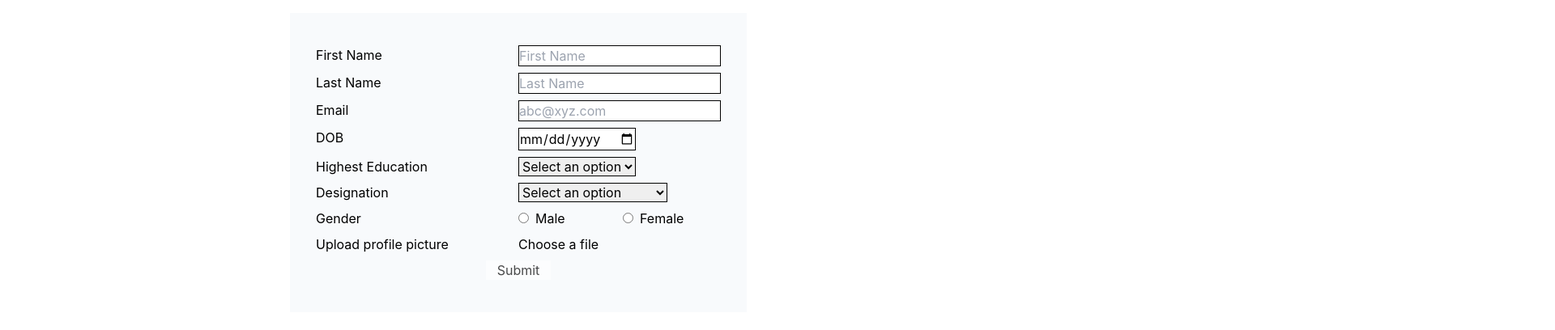
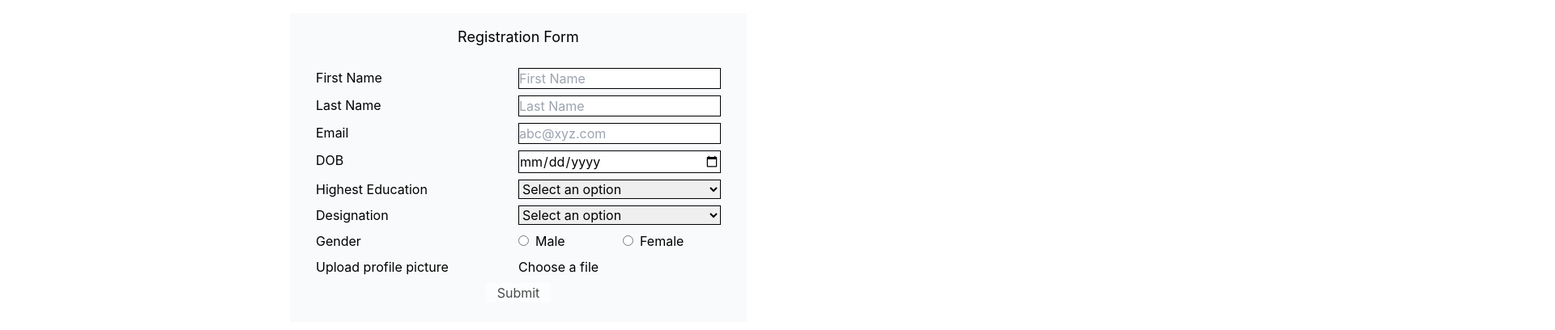
Before and after one commit to Nishith1998/React-Learning, a React (Create React App) app: page / in a window 1280 px wide. Shown: the top 408 px of the page at 81% size, 1920 px wide, since content can reach past the window. Built offline with nearby package versions, Linux system fonts and the light colour scheme.

Commit message:
Optimize code structure

```diff
--- a/package.json
+++ b/package.json
@@ -5,6 +5,7 @@
   "dependencies": {
     "@emotion/react": "^11.11.1",
     "@emotion/styled": "^11.11.0",
+    "@mui/icons-material": "^5.11.16",
     "@mui/material": "^5.13.6",
     "@testing-library/jest-dom": "^5.16.5",
     "@testing-library/react": "^13.4.0",
--- a/src/components/Form/Form.tsx
+++ b/src/components/Form/UserRegistrationForm.tsx
@@ -3,8 +3,8 @@ import { GenericForm } from "../UI/GenericForm/GenericForm";
 import { FORM_FIELDS } from "../../models/constants";
 import { GenericFormField, FormValue } from "../../models/types";
 import { useEffect } from "react";
-// change name of form
-export const Form = (props: {
+
+export const UserRegistrationForm = (props: {
   onAddUser: (userInfo: FormValue) => void;
   formValue: FormValue;
 }) => {
@@ -18,8 +18,6 @@ export const Form = (props: {
 
   useEffect(() => {}, [props.formValue]);
 
-  console.log("Form: formValue: ", props.formValue);
-
   const formFields = FORM_FIELDS.map((fields: GenericFormField<FormValue>) => {
     fields.value = props.formValue[fields.id];
     return fields;
@@ -27,6 +25,7 @@ export const Form = (props: {
 
   return (
     <Card className="flex-col bg-slate-50">
+      <div className="text-lg text-center w-full">Registration Form</div>
       <GenericForm formFields={formFields} onSubmit={onSubmit} />
     </Card>
   );
--- a/src/components/Layout/Dashboard.tsx
+++ b/src/components/Layout/Dashboard.tsx
@@ -1,5 +1,5 @@
 import { useState } from "react";
-import { Form } from "../Form/Form";
+import { UserRegistrationForm } from "../Form/UserRegistrationForm";
 import { UserInfo } from "../User/UserInfo";
 import { FormValue } from "../../models/types";
 import { INITIAL_FORM_VALUE } from "../../models/constants";
@@ -33,13 +33,12 @@ export const Dashboard = () => {
   };
 
   const onEditHandler = (item: FormValue) => {
-    console.log("edit", item);
     setCurrentUserFormValue(item);
   };
 
   return (
     <>
-      <Form formValue={currentUserFormValue} onAddUser={addUserHandler} />
+      <UserRegistrationForm formValue={currentUserFormValue} onAddUser={addUserHandler} />
       {userDetails.length !== 0 && (
         <UserInfo
           userDetails={userDetails}
--- a/src/components/UI/GenericForm/FormField.tsx
+++ b/src/components/UI/GenericForm/FormField.tsx
@@ -90,6 +90,6 @@ export const FormField = (props: {
   ) => {
     props.onInputChange(label, value, isValid);
   };
-  // object with keys directly access the value of JSX
+
   return <>{inputFieldMapper[props.type]()}</>;
 };
--- a/src/components/UI/GenericForm/GenericForm.tsx
+++ b/src/components/UI/GenericForm/GenericForm.tsx
@@ -23,7 +23,6 @@ export const GenericForm = (props: {
   useEffect(() => {
     const formStructureModified: FormStructure<FormValue> = {...FROM_STRUCTURE_INITIAL};
     props.formFields.forEach((ele) => {
-      // if(ele.type !== "button")
       formStructureModified[ele.id] = {
         value: ele.value ?? "",
         isValid: ele.isValid?.(ele.value ?? "") ?? null,
@@ -49,7 +48,7 @@ export const GenericForm = (props: {
   };
 
   return (
-    <Card>
+    <Card className="!pb-0">
       <form onSubmit={submitHandler}>
         {props.formFields.map((field: GenericFormField<FormValue>) => (
           <FormField
--- a/src/components/UI/Inputs/Button.tsx
+++ b/src/components/UI/Inputs/Button.tsx
@@ -8,7 +8,6 @@ export const Button = (props: {
   attributes: ButtonHTMLAttributes<HTMLButtonElement>;
 }) => {
   const isFormValid = () => {
-    console.log("isFormValid: FormValue: ", props.form);
     return (
       Object.values(props.form).filter(
         (ele: any) => ele.isValid === false || ele.isValid === null
--- a/src/components/UI/Inputs/Dropdown.tsx
+++ b/src/components/UI/Inputs/Dropdown.tsx
@@ -18,6 +18,7 @@ export const Dropdown = (props: {
       <label htmlFor={props.attributes.id}>{props.label}</label>
       <div>
         <select
+        className="w-full"
           {...props.attributes}
           value={
             props.form[props.id].value === ""
--- a/src/components/UI/Inputs/FileUpload.tsx
+++ b/src/components/UI/Inputs/FileUpload.tsx
@@ -40,7 +40,7 @@ export const FileUpload = (props: {
           }}
           className={
             "opacity-0 absolute z-10 " +
-            (props.form[props.id].isValid === false ? "bg-red-200" : "bg-white")
+            (props.form[props.id].isValid === false ? "bg-red-200" : "bg-white w-full")
           }
         ></input>
         <div className="absolute flex flex-row z-0">
--- a/src/components/UI/Inputs/Input.tsx
+++ b/src/components/UI/Inputs/Input.tsx
@@ -33,7 +33,7 @@ export const Input = (props: {
             )
           }
           className={
-            props.form[props.id].isValid === false ? "bg-red-200" : "bg-white"
+            props.form[props.id].isValid === false ? "bg-red-200" : "bg-white w-full"
           }
         ></input>
         <div className="text-red-500 text-xs">
--- a/src/components/User/UserInfo.tsx
+++ b/src/components/User/UserInfo.tsx
@@ -1,8 +1,9 @@
-import { TableBody, TableCell, TableHead, TableRow } from "@mui/material";
+import { TableBody, TableCell, TableHead, TableRow, Tooltip } from "@mui/material";
 import { tableHeader } from "../../models/constants";
 import { FormValue, TableHeaderType } from "../../models/types";
 import { Card } from "../UI/Card/Card";
 import Table from "@mui/material/Table";
+import DeleteIcon from '@mui/icons-material/Delete';
 
 export const UserInfo = (props: {
   onDelete: (arg0: FormValue) => void;
@@ -27,7 +28,7 @@ export const UserInfo = (props: {
         ></img>
       );
     } else if (colHeader.id === "delete-action") {
-      return <button onClick={() => deleteHandler(userInfo)}>delete</button>;
+      return <button onClick={() => deleteHandler(userInfo)}><DeleteIcon /></button>;
     } else {
       return <span className="truncate">{userInfo[colHeader.id]}</span>;
     }
@@ -35,8 +36,9 @@ export const UserInfo = (props: {
 
   return (
     <>
-      <Card>
-        <Table stickyHeader aria-label="sticky table">
+      <Card className="bg-slate-100">
+        <div className="text-lg text-center">Users Details</div>
+        <Table stickyHeader aria-label="sticky table" className="bg-blue-50">
           <TableHead>
             <TableRow>
               {tableHeader.map((column: TableHeaderType) => (
@@ -53,6 +55,7 @@ export const UserInfo = (props: {
           <TableBody>
             {props.userDetails.map((row: FormValue) => {
               return (
+                <Tooltip title="double click to edit">
                 <TableRow
                   hover
                   onDoubleClick={() => editHandler(row)}
@@ -66,6 +69,7 @@ export const UserInfo = (props: {
                     );
                   })}
                 </TableRow>
+                </Tooltip>
               );
             })}
           </TableBody>
```
Also changed, not shown: 1 other file (tests, documents, lock files or other folders).
